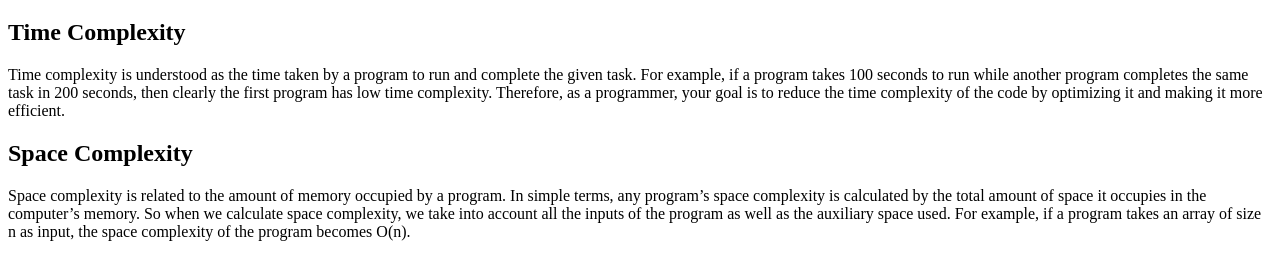
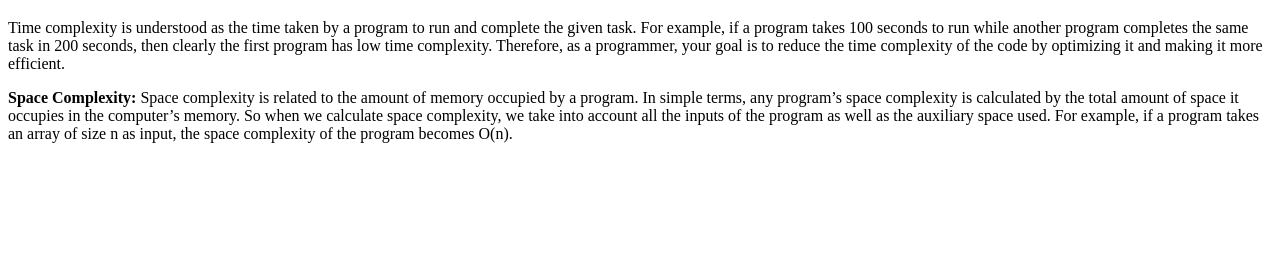
Before and after one commit to acciojob/time-and-space-complexity-Sayanrana11, a website: page main.html in a window 1280 px wide. Shown: the part 61-340 px from the top of the page. Drawn offline with Linux system fonts and the light colour scheme.

Commit message:
created a submission

```diff
--- a/main.html
+++ b/main.html
@@ -6,10 +6,8 @@
 <body>
     <div>
         <h1>Time and Space Complexity</h1>
-        <h2>Time Complexity</h2>
         <p>Time complexity is understood as the time taken by a program to run and complete the given task. For example, if a program takes 100 seconds to run while another program completes the same task in 200 seconds, then clearly the first program has low time complexity. Therefore, as a programmer, your goal is to reduce the time complexity of the code by optimizing it and making it more efficient.</p>
-        <h2>Space Complexity</h2>
-        <p>Space complexity is related to the amount of memory occupied by a program. In simple terms, any program’s space complexity is calculated by the total amount of space it occupies in the computer’s memory. So when we calculate space complexity, we take into account all the inputs of the program as well as the auxiliary space used. For example, if a program takes an array of size n as input, the space complexity of the program becomes O(n).</p>
+        <p><b>Space Complexity:</b> Space complexity is related to the amount of memory occupied by a program. In simple terms, any program’s space complexity is calculated by the total amount of space it occupies in the computer’s memory. So when we calculate space complexity, we take into account all the inputs of the program as well as the auxiliary space used. For example, if a program takes an array of size n as input, the space complexity of the program becomes O(n).</p>
     </div>
 </body>
 </html>
```
